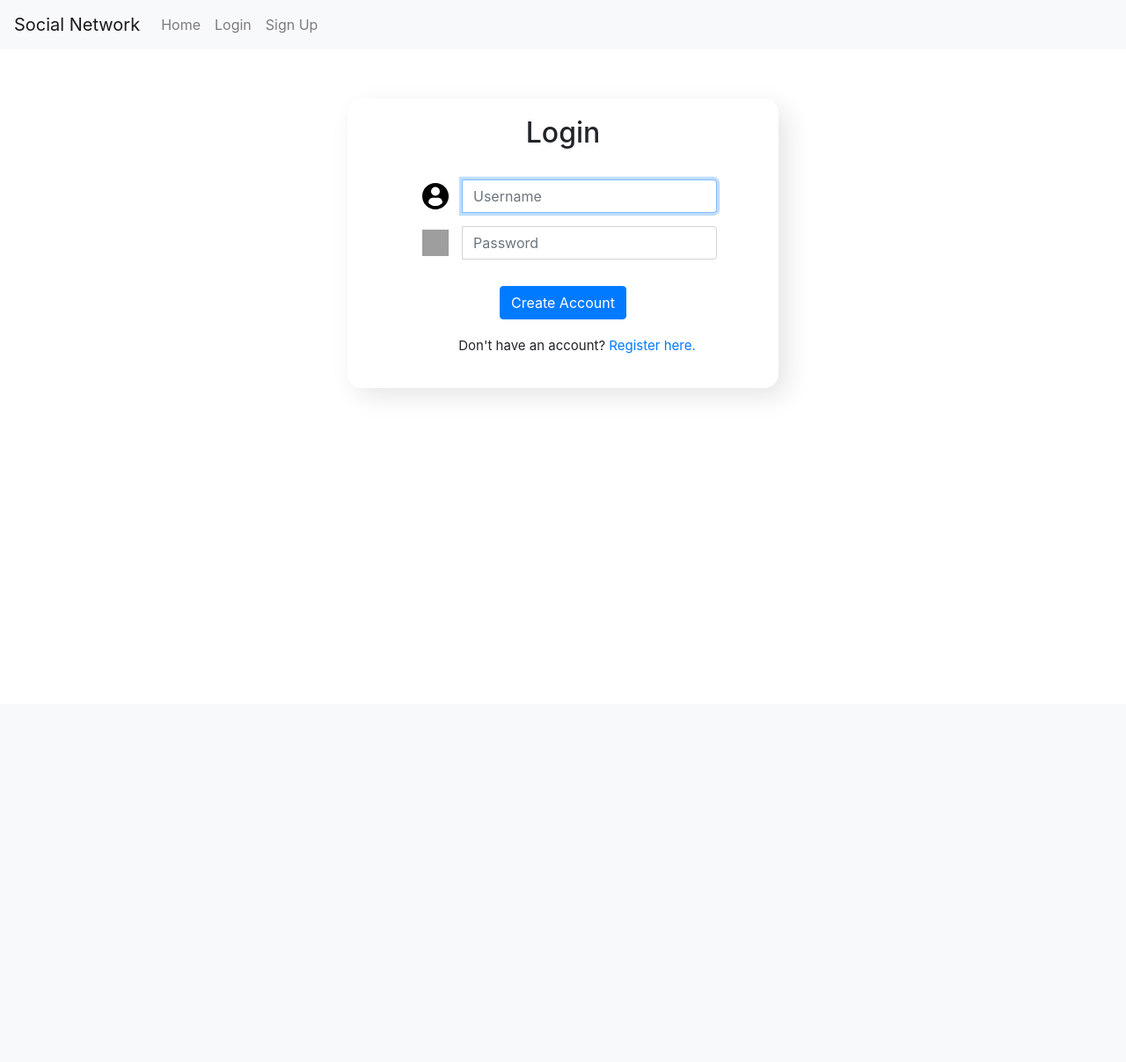
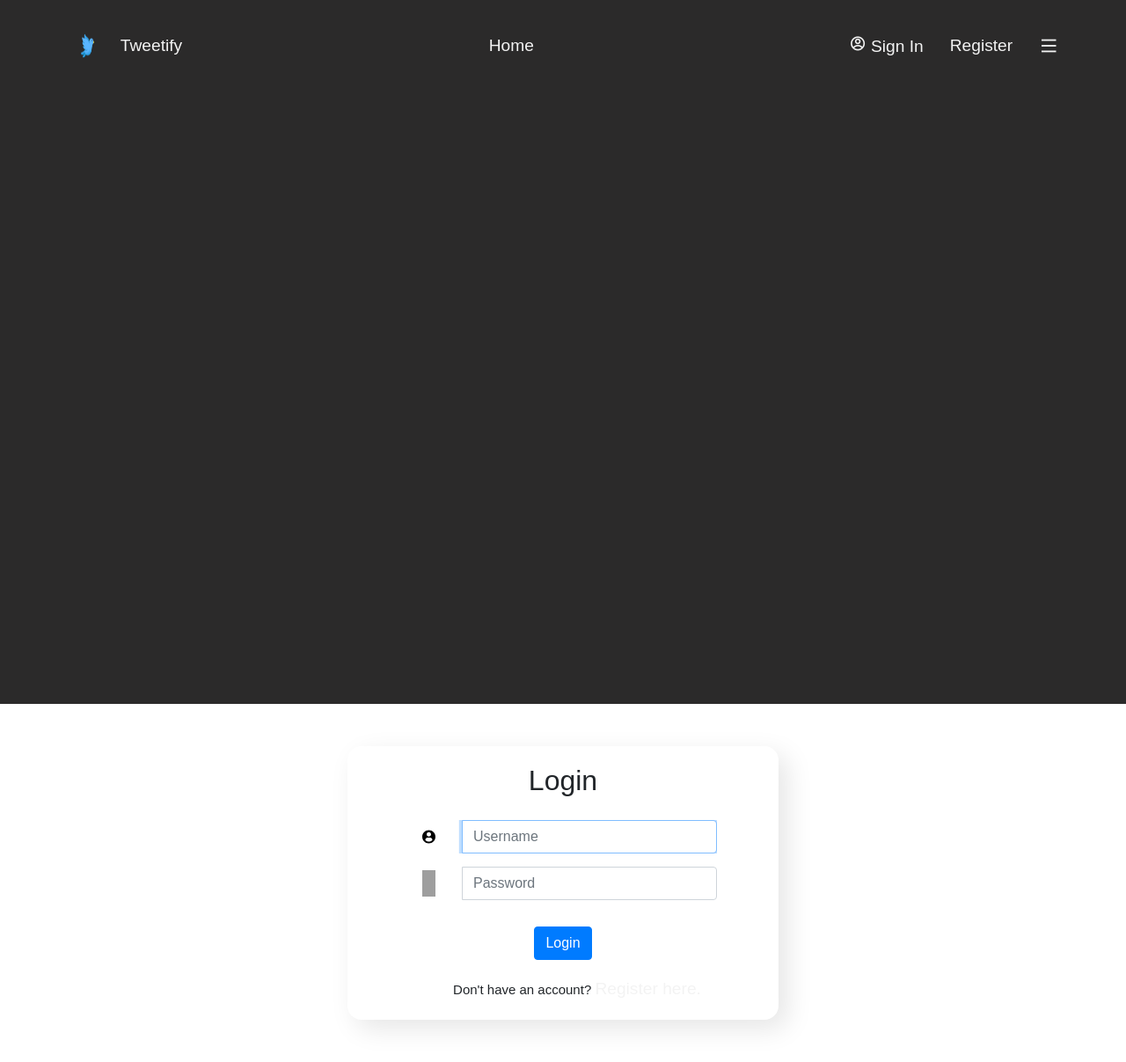
Before and after one commit to ronaakk/Social-Media-Network, a Django app: page /login in a window 1280 px wide. Shown: the whole page at 88% size. Before the commit the page ends 444 px from the top, so only its background shows below. Run offline with Django 3.2, Linux system fonts and the light colour scheme; some libraries are stand-ins or nearby versions; grey boxes are pictures that could not be loaded.

Commit message:
Made aesthetic navbar (almost complete)

```diff
--- a/network/static/network/css/authentication-forms.css
+++ b/network/static/network/css/authentication-forms.css
@@ -4,6 +4,7 @@
     flex-direction: column;
     justify-content: center;
     margin: 3em auto;
+    font-family: 'Open Sans', sans-serif;
 
     width: min-content;
     height: min-content;
@@ -38,7 +39,6 @@
     margin: 0px 15px;
 }
 
-
 .input-group {
     display: flex;
     justify-content: center;
@@ -54,3 +54,7 @@
 p {
     font-size: 15px;
 }
+
+.message {
+    font-family: 'Poppins', sans-serif;
+}
--- a/network/static/network/css/styles.css
+++ b/network/static/network/css/styles.css
@@ -1,3 +1,96 @@
-.body {
-    padding: .5rem .5rem;
+html * {
+    padding: 0;
+    margin: 0;
+    box-sizing: border-box;
+    font-family: 'Poppins', sans-serif;
+    text-decoration: none;
+    list-style: none;
+    overflow: hidden;
 }
+
+/* Styles for 'light/grey' mode currently */
+:root {
+    --font-family: 'Poppins', sans-serif;
+    --bg-color: rgb(43, 42, 42);
+    --text-color: #f3f3f3;
+    --main-color: rgb(65, 142, 197);
+}
+
+a, span, .username {
+    font-family: var(--font-family);
+    color: var(--text-color);
+
+    font-size: 1.2rem;
+    font-weight: 200;
+
+}
+
+/* Originally these styles were in body */
+.navbar-section {
+    min-height: 100vh;
+    background-color: var(--bg-color);
+    color: var(--text-color);
+
+}
+
+header {
+    position: fixed;
+    width: 100%;
+    top: 0;
+    right: 0;
+    z-index: 10000;
+    display: flex;
+    align-items: center;
+    justify-content: space-between;
+    background: transparent;
+    padding: 25px 6%;
+    transition: all .50s ease;
+}
+
+.icon {
+    padding-right: 15px;
+}
+
+.logo {
+    display: flex;
+    align-items: center;
+}
+
+.icon {
+    color: var(--main-color);
+}
+
+.navbar {
+    display: flex;
+}
+
+.nav-link {
+    padding: 5px 0;
+    margin: 0 30px;
+    transition: all 0.5s ease;
+}
+
+.nav-link:hover {
+    color: var(--main-color);
+}
+
+.authentication-actions {
+    display: flex;
+    justify-content: space-between;
+    align-items: center;
+}
+
+.authentication-actions a {
+    margin-right: 20px;
+    margin-left: 10px;
+}
+
+.ri-menu-line {
+    font-size: 22px;
+    padding-left: 10px;
+}
+
+.profile-picture-icon{
+    font-size: 22px;
+    padding-top: 4px;
+}
--- a/network/templates/network/layout.html
+++ b/network/templates/network/layout.html
@@ -3,49 +3,70 @@
 <!DOCTYPE html>
 <html lang="en">
     <head>
-        <title>{% block title %}Social Network{% endblock %}</title>
+        <title>{% block title %}Tweetify{% endblock %}</title>
+        <link rel="icon" type="image/x-icon" href="{% static "icons/bird-logo.png" %}">
         <link rel="stylesheet" href="https://stackpath.bootstrapcdn.com/bootstrap/4.4.1/css/bootstrap.min.css" integrity="sha384-Vkoo8x4CGsO3+Hhxv8T/Q5PaXtkKtu6ug5TOeNV6gBiFeWPGFN9MuhOf23Q9Ifjh" crossorigin="anonymous">
         <link href="{% static 'network/css/styles.css' %}" rel="stylesheet">
+        <link rel="preconnect" href="https://fonts.googleapis.com">
+        <link rel="preconnect" href="https://fonts.gstatic.com" crossorigin>
+        <link href="https://fonts.googleapis.com/css2?family=Open+Sans:wght@300;400&display=swap" rel="stylesheet">
+        <link rel="stylesheet" href="https://fonts.googleapis.com/css2?family=Material+Symbols+Rounded:opsz,wght,FILL,GRAD@20..48,100..700,0..1,-50..200" />
+        <link href="https://cdn.jsdelivr.net/npm/remixicon@2.5.0/fonts/remixicon.css" rel="stylesheet">
         {% block extra_head %}
         {% endblock extra_head %}
     </head>
     <body>
+        <div class="navbar-section">
+            <header>
+                <!-- TODO: Make this link go to a page describing what this site is about-->
+                <a class="logo" href="#">
+                    <img class="icon" src={% static "icons/bird-logo.png" %}>
+                    <span class="app-name">Tweetify</span>
+                </a>
 
-        <nav class="navbar navbar-expand-lg navbar-light bg-light">
-            <a class="navbar-brand" href="#">Social Network</a>
-
-            <div>
-              <ul class="navbar-nav mr-auto">
-                {% if user.is_authenticated %}
-                    <li class="nav-item">
-                        <a class="nav-link" href="#"><strong>{{ user.username }}</strong></a>
-                    </li>
-                {% endif %}
-                <li class="nav-item">
+                <ul class="navbar">
+                    <li>
                         <a class="nav-link" href="{% url 'index' %}">Home</a>
                     </li>
                     {% if user.is_authenticated %}
-                    <li class="nav-item">
+                        <li>
                             <a class="nav-link" href="#">Following</a>
                         </li>
-                    <li class="nav-item">
+                        <li>
                             <a class="nav-link" href="{% url 'logout' %}">Logout</a>
-                    </li>
-                {% else %}
-                    <li class="nav-item">
-                        <a class="nav-link" href="{% url 'login' %}">Login</a>
-                    </li>
-                    <li class="nav-item">
-                        <a class="nav-link" href="{% url 'register' %}">Sign Up</a>
                         </li>
                     {% endif %}
                 </ul>
+
+                <div class="authentication-actions">
+                    {% if user.is_authenticated %}
+                        <!-- TODO: Add profile picture functionality by visiting profile page-->
+
+                            <!-- TODO: Implement light and dark mode later -->
+                            {% comment %} <i class="ri-sun-line"></i> {% endcomment %}
+                            <div class="profile-picture-icon">
+                                <i class="ri-account-circle-line"></i>
                             </div>
-          </nav>
+                            <a class="username nav-link" href="#">
+                                <!-- TODO: Change this to an actual profile picture later-->
+                                {{ user.username }}
+                            </a>
+                            <i class="ri-menu-line"></i>
 
-        <div class="body">
+                    {% else %}
+                        <!-- TOOD: Need to add profile picture functionality to this -->
+                        <a href= "{% url 'login' %}" class="user"><i class="ri-account-circle-line"></i> Sign In</a>
+                        <a href="{% url 'register' %}">Register</a>
+                        <i class="ri-menu-line"></i>
+                    {% endif %}
+                </div>
+            </header>
+        </div>
+
         {% block body %}
         {% endblock %}
-        </div>
+
+        <!-- JS script link -->
+        <script src="{% static 'network/js/layout.js' %}"></script>
     </body>
 </html>
--- a/network/templates/network/login.html
+++ b/network/templates/network/login.html
@@ -10,7 +10,7 @@
     {% if messages %}
         {% for message in messages %}
             <br>
-                <div class="{{ message.tags }} alert alert-danger" role="alert">{{ message }}</div>
+                <div class="{{ message.tags }} alert alert-danger message" role="alert">{{ message }}</div>
         {% endfor %}
     {% endif %}
 
@@ -32,7 +32,7 @@
                     <input class="input form-control" type="password" name="password" placeholder="Password">
                 </div>
                 <div class="input-group">
-                    <input class="btn btn-primary create-button" type="submit" value="Create Account">
+                    <input class="btn btn-primary create-button" type="submit" value="Login">
                 </div>
             </form>
             <div class="login-redirect">
--- a/network/templates/network/register.html
+++ b/network/templates/network/register.html
@@ -11,7 +11,7 @@
      {% if messages %}
         {% for message in messages %}
             <br>
-                <div class="{{ message.tags }} alert alert-danger" role="alert">{{ message }}</div>
+                <div class="{{ message.tags }} alert alert-danger message" role="alert">{{ message }}</div>
         {% endfor %}
     {% endif %}
 
```
Also changed, not shown: db.sqlite3, network/static/icons/bird-logo.png (added), network/static/network/js/layout.js (added). Lines whose indentation alone changed are shown as unchanged.
